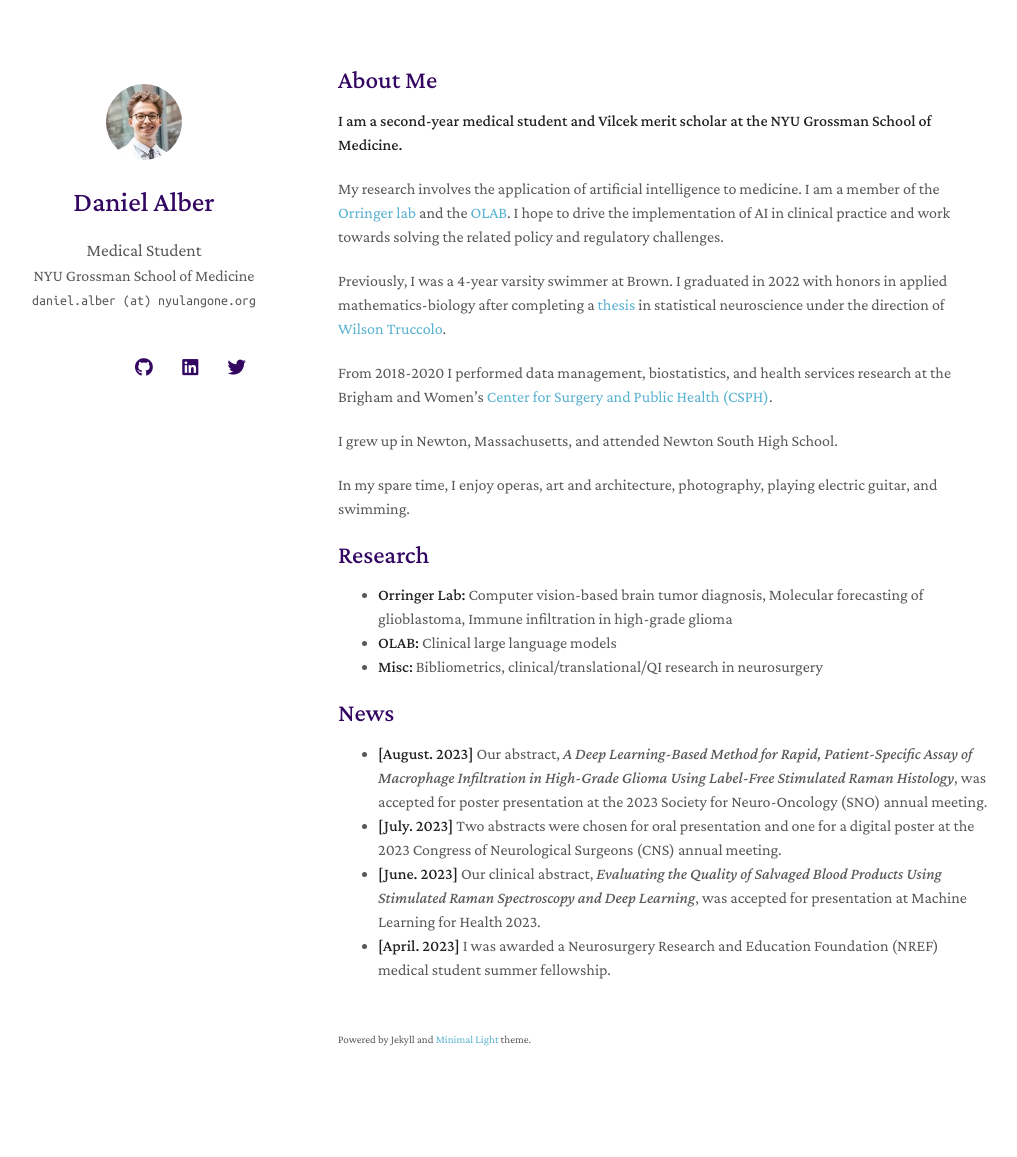
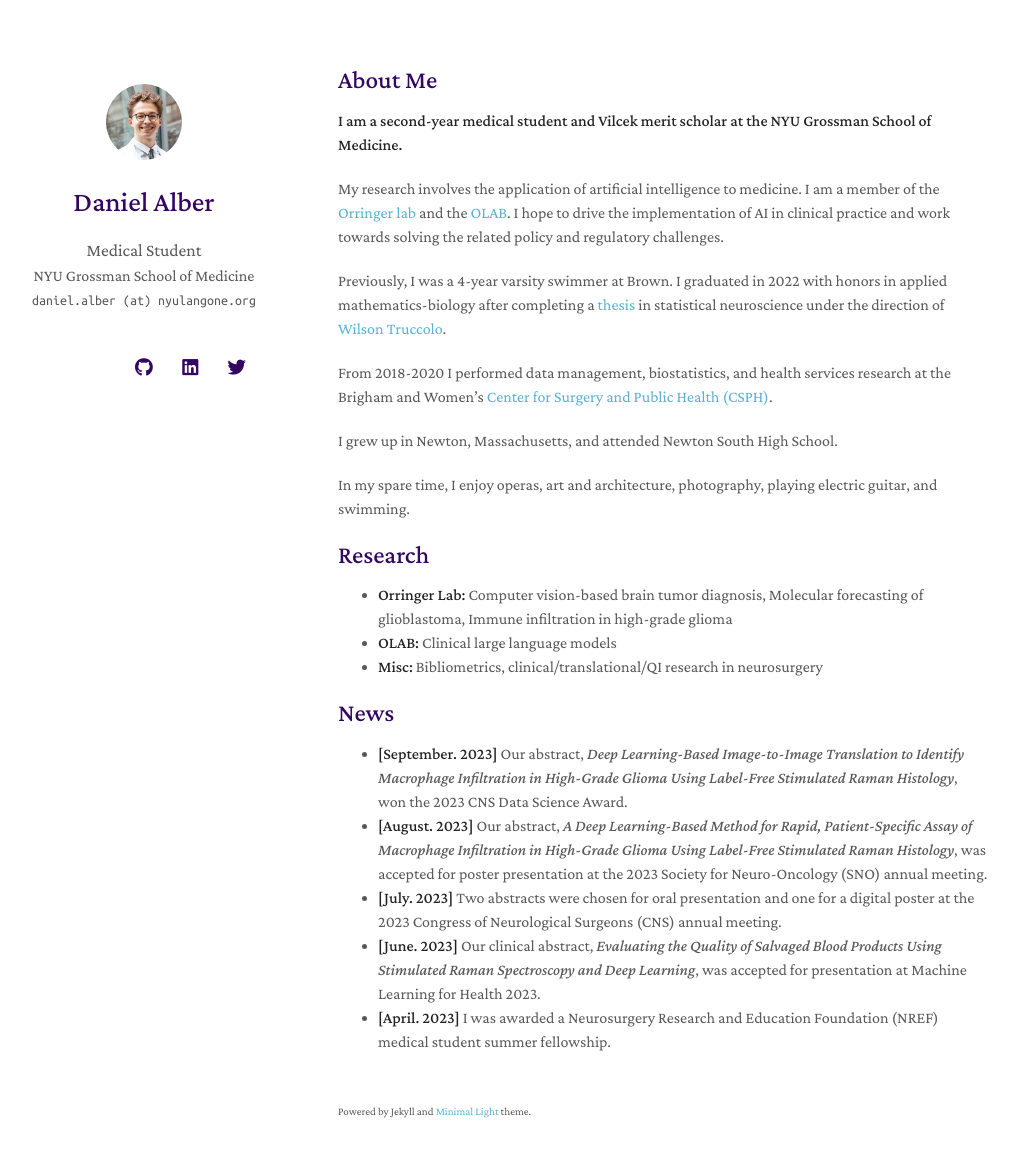
Before and after one commit to danalber/danalber.github.io, a Jekyll site: the page built from index.md, in a window 1280 px wide and 1192 px high. Shown: the top 1157 px of the window, without its empty margins (132-1149 px from the left). Built offline with Jekyll 4.4.1, drawn with Linux system fonts in a browser that asks for light colours; nearby versions of some CDN libraries; a style sheet for code colours, icons or effects is not loaded; our own code applies the rules of GitHub Pages for plain Markdown files.

Commit message:
Update index.md

```diff
--- a/index.md
+++ b/index.md
@@ -23,7 +23,7 @@ In my spare time, I enjoy operas, art and architecture, photography, playing ele
 - **Misc:** Bibliometrics, clinical/translational/QI research in neurosurgery
 
 ## News
-
+- **[September. 2023]** Our abstract, _Deep Learning-Based Image-to-Image Translation to Identify Macrophage Infiltration in High-Grade Glioma Using Label-Free Stimulated Raman Histology_, won the 2023 CNS Data Science Award.
 - **[August. 2023]** Our abstract, _A Deep Learning-Based Method for Rapid, Patient-Specific Assay of Macrophage Infiltration in High-Grade Glioma Using Label-Free Stimulated Raman Histology_, was accepted for poster presentation at the 2023 Society for Neuro-Oncology (SNO) annual meeting.
 - **[July. 2023]** Two abstracts were chosen for oral presentation and one for a digital poster at the 2023 Congress of Neurological Surgeons (CNS) annual meeting.
 - **[June. 2023]** Our clinical abstract, _Evaluating the Quality of Salvaged Blood Products Using Stimulated Raman Spectroscopy and Deep Learning_, was accepted for presentation at Machine Learning for Health 2023.
```
